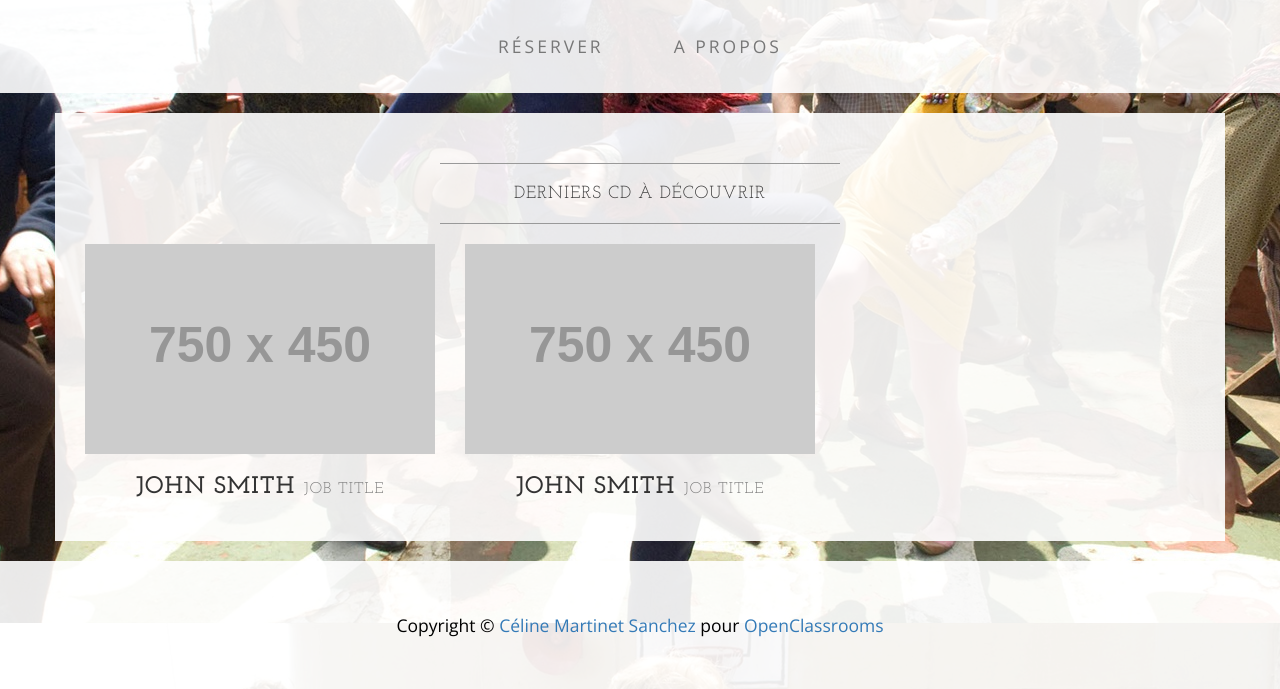
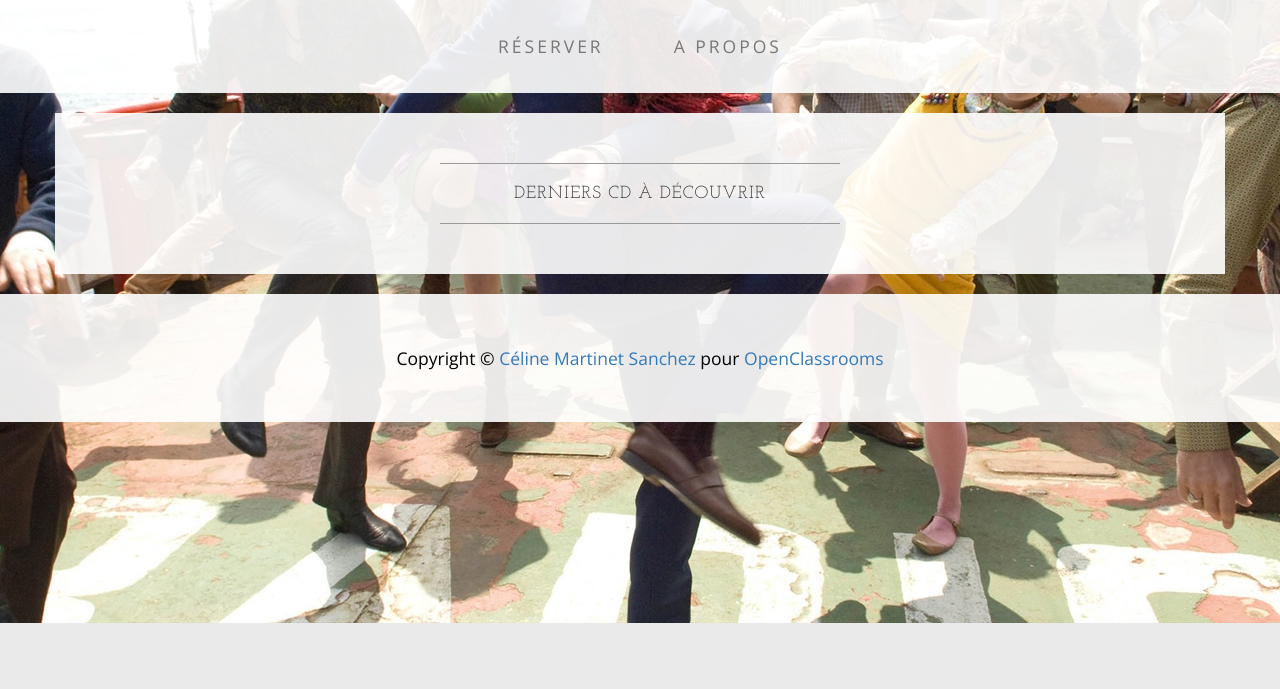
Before and after one commit to celine-m-s/django_disquaire, a Django app: page / in a window 1280 px wide. Shown: the part 177-866 px from the top of the page. After the commit the page ends 800 px from the top, so only its background shows below. Run offline with Django 3.2, Linux system fonts and the light colour scheme; grey boxes labelled with a size stand in for pictures from a placeholder-image service; data that the repository does not hold is empty; some libraries are stand-ins or nearby versions.

Commit message:
index page OK

```diff
--- a/disquaire_project/store/templates/store/index.html
+++ b/disquaire_project/store/templates/store/index.html
@@ -19,20 +19,8 @@
                                   <p>{{ artist.name }}</p>
                               {% endfor %}
                           </div>
+                          {% if forloop.counter|divisibleby:3 %}<div class="clearfix"></div>{% endif %}
                       {% endfor %}
-                      <div class="col-sm-4 text-center">
-                          <img class="img-responsive" src="http://placehold.it/750x450" alt="">
-                          <h3>John Smith
-                              <small>Job Title</small>
-                          </h3>
-                      </div>
-                      <div class="col-sm-4 text-center">
-                          <img class="img-responsive" src="http://placehold.it/750x450" alt="">
-                          <h3>John Smith
-                              <small>Job Title</small>
-                          </h3>
-                      </div>
-                      <div class="clearfix"></div>
                   </div>
               </div>
     </div>
--- a/disquaire_project/store/views.py
+++ b/disquaire_project/store/views.py
@@ -4,7 +4,7 @@ from django.shortcuts import render
 from .models import Album
 
 def index(request):
-    albums = Album.objects.order_by('-created_at')[:5]
+    albums = Album.objects.order_by('-created_at')[:12]
     context = {
         'albums': albums,
     }
```
